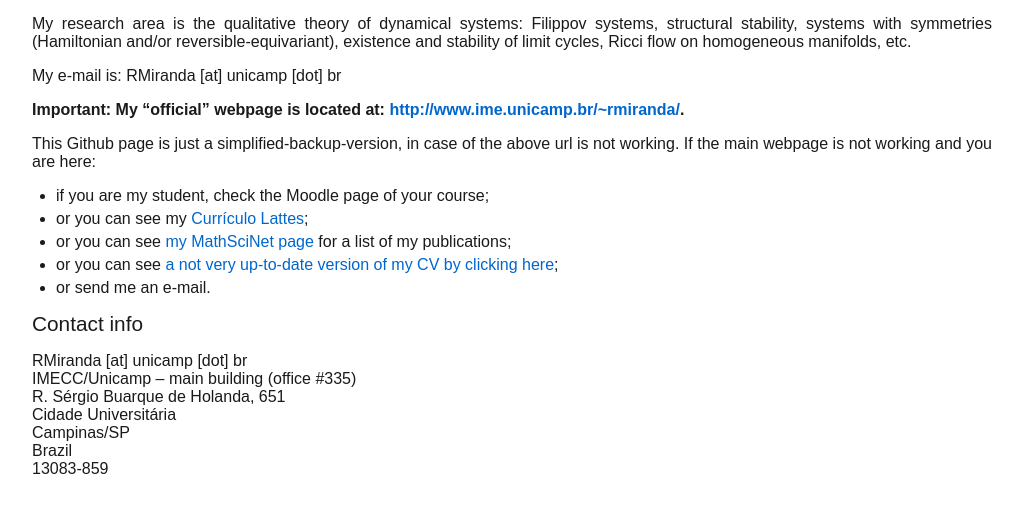
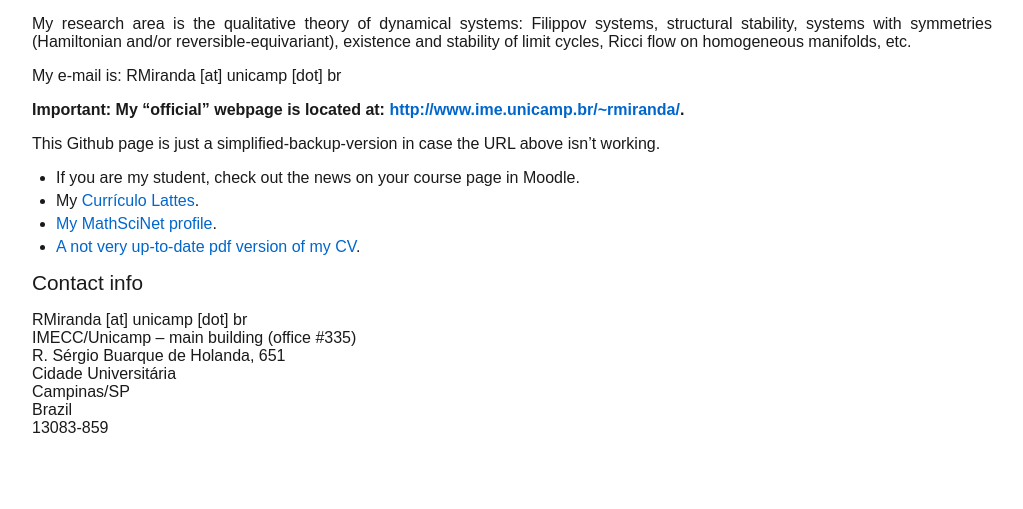
Before and after one commit to rmiranda99/RMiranda99.github.io, a Jekyll site: the page built from index.md, in a window 1280 px wide. Shown: the part 444-953 px from the top of the page, without its empty margins (128-1151 px from the left). Built offline with Jekyll 4.4.1, drawn with Linux system fonts in a browser that asks for light colours; our own code applies the rules of GitHub Pages for plain Markdown files; after the commit the page ends 912 px from its top, so only the background shows below that; some of the changed text lies outside the part shown.

Commit message:
Update index.md

```diff
--- a/index.md
+++ b/index.md
@@ -6,7 +6,7 @@
 
 ![](https://www.ime.unicamp.br/~rmiranda/rmm.jpeg)
 
-I am an Associate Professor at the [University of Campinas](http://www.unicamp.br/).
+I am an Associate Professor at the [Unicamp -- Universidade Estadual de Campinas](http://www.unicamp.br/).
 
 My research area is the qualitative theory of dynamical systems: Filippov systems, structural stability, systems with symmetries (Hamiltonian and/or reversible-equivariant), existence and stability of limit cycles, Ricci flow on homogeneous manifolds, etc.
 
@@ -14,12 +14,12 @@
 
 **Important: My "official" webpage is located at: [http://www.ime.unicamp.br/~rmiranda/](http://www.ime.unicamp.br/~rmiranda/).**
 
-This Github page is just a simplified-backup-version, in case of the above url is not working.  If the main webpage is not working and you are here:
-- if you are my student, check the Moodle page of your course;
-- or you can see my [Currículo Lattes](http://lattes.cnpq.br/7260833760482439);
-- or you can see [my MathSciNet page](https://mathscinet.ams.org/mathscinet/author?authorId=878452) for a list of my publications;
-- or you can see [a not very up-to-date version of my CV by clicking here](cv.pdf);
-- or send me an e-mail.
+This Github page is just a simplified-backup-version in case the URL above isn't working.
+
+- If you are my student, check out the news on your course page in Moodle.
+- My [Currículo Lattes](http://lattes.cnpq.br/7260833760482439).
+- [My MathSciNet profile](https://mathscinet.ams.org/mathscinet/author?authorId=878452).
+- [A not very up-to-date pdf version of my CV](cv.pdf).
 
 ## Contact info
 
```
